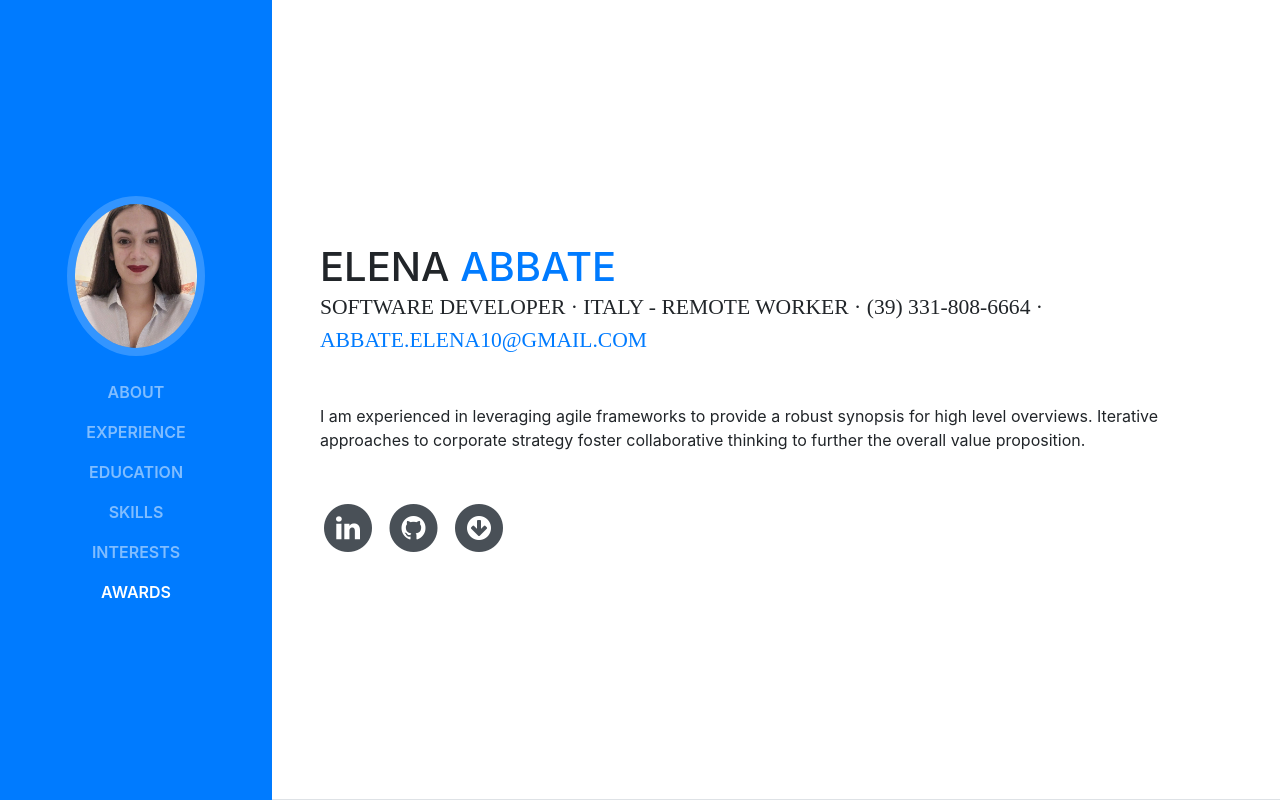
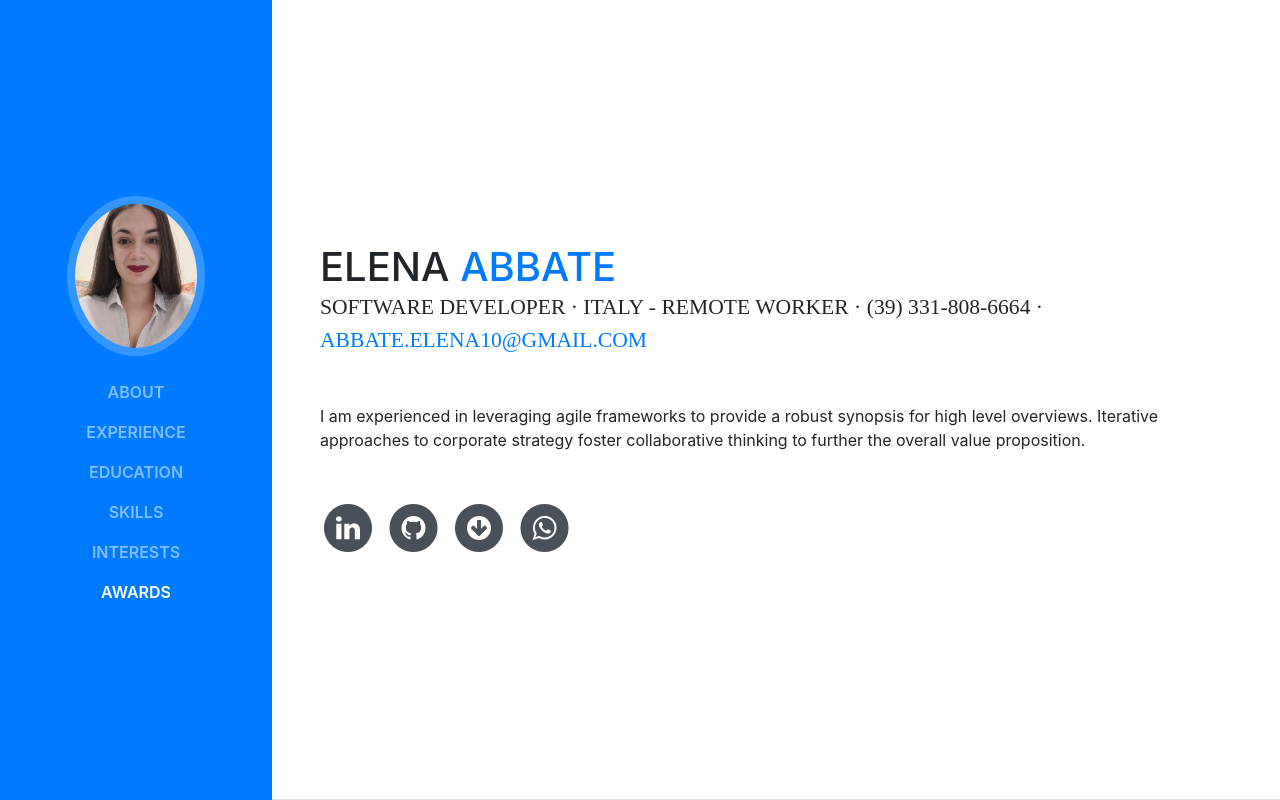
Before and after one commit to elenaAbbate/elenaAbbate.github.io, a website with bundled scripts: page index.html in a window 1280 px wide. Shown: the top 800 px of the page. Built offline with nearby package versions, Linux system fonts and the light colour scheme; a web font is replaced by a local one.

Commit message:
Aggiunto bottone whatsapp

```diff
--- a/index.html
+++ b/index.html
@@ -95,6 +95,14 @@
                           <span class="fa-stack fa-lg">
                               <i class="fa fa-circle fa-stack-2x"></i>
                               <i class="fa fa-arrow-circle-down fa-stack-1x fa-inverse"></i>
+                          </span>
+                      </a>
+                  </li>
+                  <li class="list-inline-item">
+                      <a href="https://wa.link/1hilmf" target="_blank">
+                          <span class="fa-stack fa-lg">
+                              <i class="fa fa-circle fa-stack-2x"></i>
+                              <i class="fa fa-whatsapp fa-stack-1x fa-inverse"></i>
                           </span>
                       </a>
                   </li>
```
Also changed, not shown: img/qrcodeWhatsapp.png (added).
